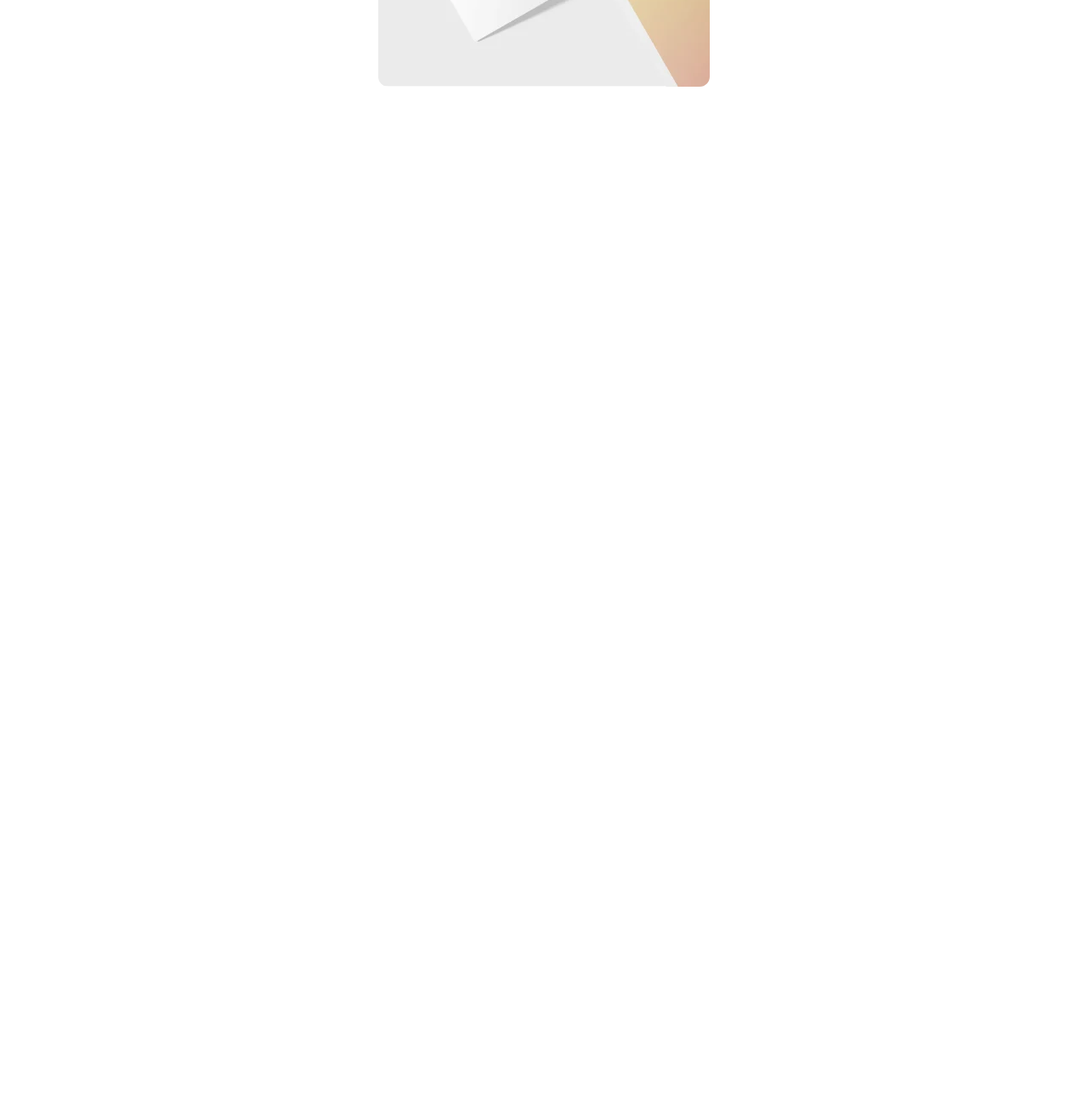
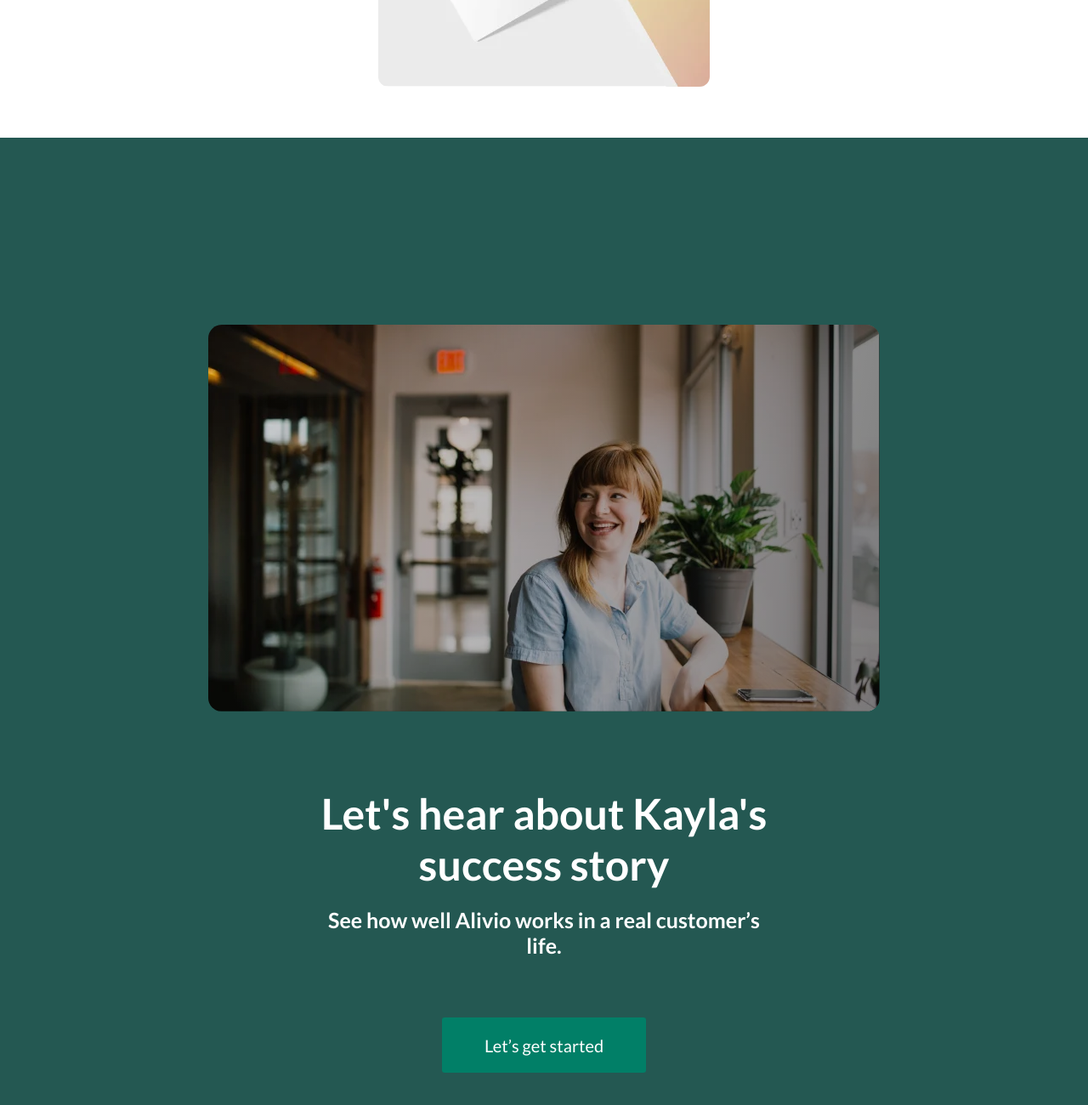
Before and after one commit to amlrltd/alivio_page, a plain HTML site: page index.html in a window 1280 px wide. Shown: the part 2303-3603 px from the top of the page at 85% size. Before the commit the page ends 2465 px from the top, so only its background shows below. Drawn offline with Linux system fonts and the light colour scheme.

Commit message:
success section implementation

```diff
--- a/index.css
+++ b/index.css
@@ -4,3 +4,4 @@
 @import url('styles/hero.css');
 @import url('styles/about.css');
 @import url('styles/card.css');
+@import url('styles/success.css');
--- a/index.html
+++ b/index.html
@@ -19,7 +19,6 @@
 				<svg class="logo" aria-label="logo">
 					<use href="assets/sprites.svg#logo-icon"></use>
 				</svg>
-
 				<nav class="header__nav" aria-label="navigation">
 					<ul class="header__nav-list" aria-label="navigation list">
 						<li class="header__nav-item">
@@ -36,7 +35,6 @@
 						</li>
 					</ul>
 				</nav>
-
 				<div class="header__actions">
 					<button type="button" class="btn btn--signin">Sign In</button>
 					<button type="button" class="btn">Start Trial</button>
@@ -60,7 +58,6 @@
 				</div>
 			</div>
 		</section>
-
 		<section class="about" aria-label="about section">
 			<div class="container">
 				<div class="about__content">
@@ -74,7 +71,6 @@
 						guide you in how to manage stress.
 					</p>
 				</div>
-
 				<div class="about__cards">
 					<figure class="card" aria-label="first card">
 						<h3 class="card__title">Personalize</h3>
@@ -84,7 +80,6 @@
 						</p>
 						<img src="assets/webp/card_1.webp" alt="card image 1" class="card__img">
 					</figure>
-
 					<figure class="card" aria-label="second card">
 						<h3 class="card__title card__title--second card__title--right">Write & Understand</h3>
 						<p class="card__desc" aria-label="second card description">
@@ -93,7 +88,6 @@
 						</p>
 						<img src="assets/webp/card_2.webp" alt="card image 2" class="card__img">
 					</figure>
-
 					<figure class="card" aria-label="third card">
 						<h3 class="card__title card__title--third">Alivio!</h3>
 						<p class="card__desc" aria-label="third card description">
@@ -105,6 +99,26 @@
 				</div>
 			</div>
 		</section>
+
+		<section class="success" aria-label="success section">
+			<div class="container">
+				<div class="success__wrapper">
+					<div class="success__content">
+						<h3 class="success__title">Let's hear about Kayla's success story</h3>
+						<p class="success__description">See how well Alivio works in a real customer’s life.</p>
+						<button class="btn">Let’s get started</button>
+					</div>
+
+					<div class="success__content-video">
+						<img src="assets/webp/video_cover.webp" alt="video cover img" class="success__cover">
+						<svg class="success__play-icon" aria-label="play icon">
+							<use href="assets/sprites.svg#play-icon"></use>
+						</svg>
+						<div class="success__gradient"></div>
+					</div>
+				</div>
+			</div>
+		</section>
 	</main>
 </body>
 
--- /dev/null
+++ b/styles/success.css
@@ -0,0 +1,105 @@
+.success {
+	background-color: var(--co-dark-green);
+}
+
+.success__wrapper {
+	padding: 220px 0;
+	display: flex;
+	justify-content: space-between;
+	align-items: start;
+	flex-wrap: wrap-reverse;
+	gap: 40px;
+}
+
+.success__content {
+	margin: 50px 0 0 0;
+	max-width: 550px;
+	display: flex;
+	flex-direction: column;
+	/* justify-content: start;
+	align-items: start; */
+	place-items: start;
+	gap: 20px;
+}
+
+.success__title {
+	color: var(--co-white);
+	font-size: 50px;
+	font-weight: 700;
+}
+
+.success__description {
+	color: var(--co-white);
+	font-size: 25px;
+	font-weight: 600;
+}
+
+.success__content .btn {
+	margin: 50px 0 0 0;
+	width: 240px;
+	height: 65px;
+}
+
+.success__content .btn:hover {
+	outline: 2px solid var(--co-white);
+}
+
+.success__content-video {
+	max-width: 790px;
+	height: 455px;
+	position: relative;
+	border-radius: 16px;
+	overflow: hidden;
+}
+
+.success__cover {
+	width: 100%;
+	height: 100%;
+	object-fit: cover;
+	aspect-ratio: 158/91;
+}
+
+.success__play-icon {
+	position: absolute;
+	z-index: 2;
+	width: 72px;
+	height: 73px;
+	fill: var(--co-white);
+	top: 50%;
+	left: 50%;
+	translate: -50% -50%;
+}
+
+.success__play-icon:hover {
+	fill: var(--co-green);
+	cursor: pointer;
+}
+
+.success__gradient {
+	position: absolute;
+	z-index: 1;
+	inset: 0;
+	background: linear-gradient(100deg, rgba(0, 0, 0, .1 ), rgba(0, 0, 0, .5)) center/cover no-repeat;
+}
+
+@media (max-width: 1370px) {
+	.success__wrapper {
+		justify-content: center;
+	}
+	.success__content {
+		text-align: center;
+		place-items: center start;
+	}
+}
+
+@media (max-width: 576px) {
+	.success__wrapper {
+		padding: 150px 0;
+	}
+	.success__title {
+		font-size: 32px;
+	}
+	.success__description {
+		font-size: 20px;
+	}
+}
```
